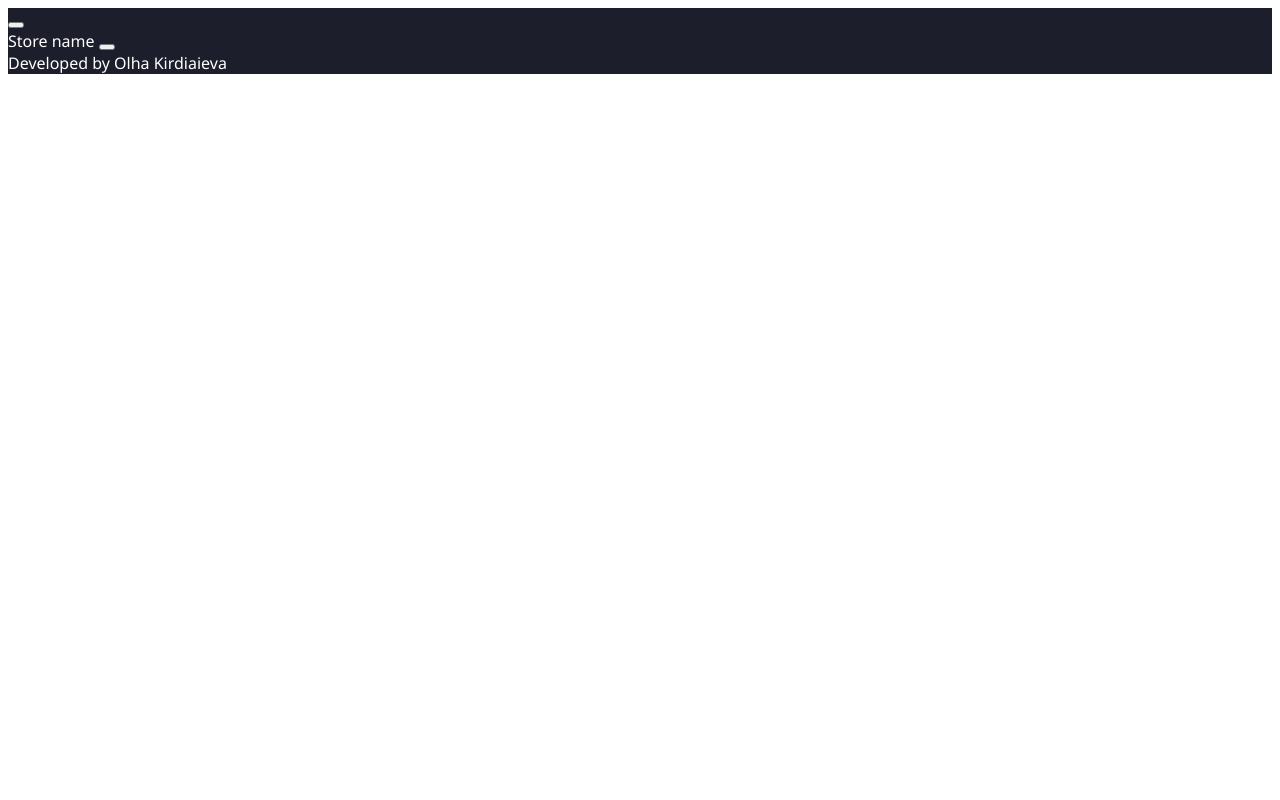
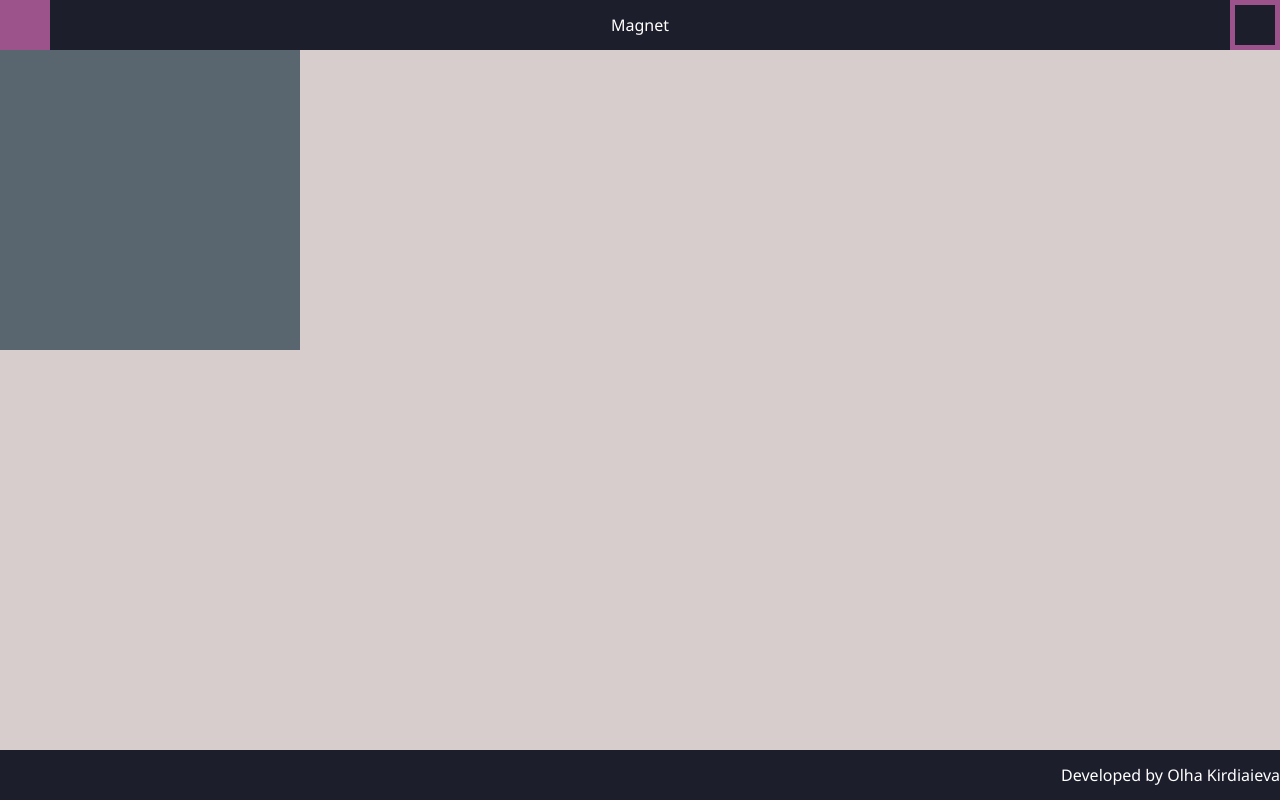
Before and after one commit to kirdiaieva/Lab02-Kirdiaieva-Olha, a website built with webpack: page docs/index.html in a window 1280 px wide. Built offline with nearby package versions, Linux system fonts and the light colour scheme.

Commit message:
Blocks and colors

```diff
--- a/docs/index.html
+++ b/docs/index.html
@@ -2,31 +2,33 @@
 <html lang="en">
 <head>
     <meta charset="UTF-8">
-    <title>Title</title>
+    <title>Magnet</title>
     <link rel="stylesheet" href="./css/main.css">
 </head>
 <body>
 
 <header class="header">
-    <button class="categories-button"></button>
 
+    <div class="categories-button"></div>
     <div class="categories-list">
+
     </div>
-
-    <span class="heading">Store name</span>
-
-    <button class="basket-button"></button>
+    <span class="heading">Magnet</span>
+    <div class="basket-button"></div>
 
 </header>
 
-<div class="product-list">
 
-    <div class="product-card"></div>
+<div class="wrapper">
+
+    <div class="product-list">
+        <div class="product-card"></div>
+    </div>
+
+    <div class="product-page"></div>
+    <div class="basket-page"></div>
 
 </div>
-
-<div class="product-page"></div>
-<div class="basket-page"></div>
 
 <footer class="footer">
     <span>Developed by Olha Kirdiaieva</span>
--- a/src/scss/main.scss
+++ b/src/scss/main.scss
@@ -3,17 +3,73 @@ $middle: #59656F;
 $light: #D7CDCC;
 $pop: #9C528B;
 
+$small: 50px;
+$card: 300px;
+
 *{
   font-family: "Segoe UI", sans-serif;
+  box-sizing: border-box;
+}
+
+*:before,
+*:after {
+  box-sizing: border-box;
+}
+
+html,
+body {
+  height: 100%;
+  position: relative;
+}
+
+body{
+  margin: 0;
+  background-color: $light;
 }
 
 .header, .footer{
+  width: 100%;
+  height: $small;
   color: white;
   background-color: $dark;
+  line-height: $small;
+}
+
+.header{
+  position: fixed;
+  z-index: 1000;
+  text-align: center;
+}
+
+.wrapper{
+  padding-top: $small;
+  min-height: 100vh;
+  overflow: hidden;
+  display: block;
+  position: relative;
+  padding-bottom: $small;
+}
+
+.footer{
+  position: absolute;
+  bottom: 0;
+  text-align: right;
+}
+
+.categories-button, .basket-button{
+  display: inline-block;
+  cursor: pointer;
+  border: 5px solid $pop;
+  width: $small;
+  height: $small;
+}
+
+.categories-button:hover, .basket-button:hover{
+  background-color: $pop;
 }
 
 .categories-button{
-
+  float: left;
 }
 
 .categories-list{
@@ -21,7 +77,7 @@ $pop: #9C528B;
 }
 
 .basket-button{
-
+  float: right;
 }
 
 .heading{
@@ -33,6 +89,9 @@ $pop: #9C528B;
 }
 
 .product-card{
+  width: $card;
+  height: $card;
+  background-color: $middle;
 
 }
 
--- a/webpack.config.js
+++ b/webpack.config.js
@@ -32,7 +32,6 @@ module.exports = {
             },
         ],
     },
-    // ...previous Webpack config...
     plugins: [
         new MiniCssExtractPlugin({
             filename: "css/[name].css",
```
Also changed, not shown: docs/css/main.css.
